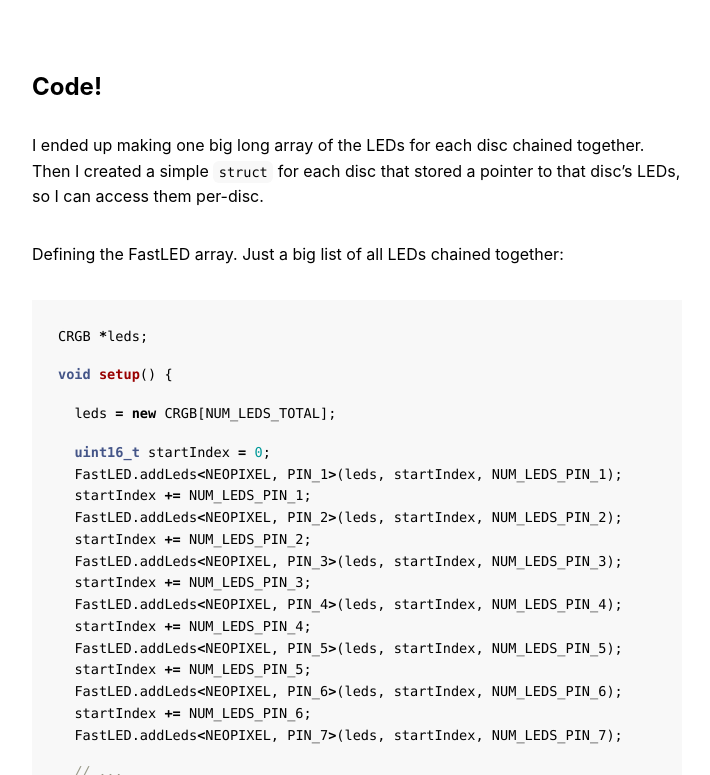
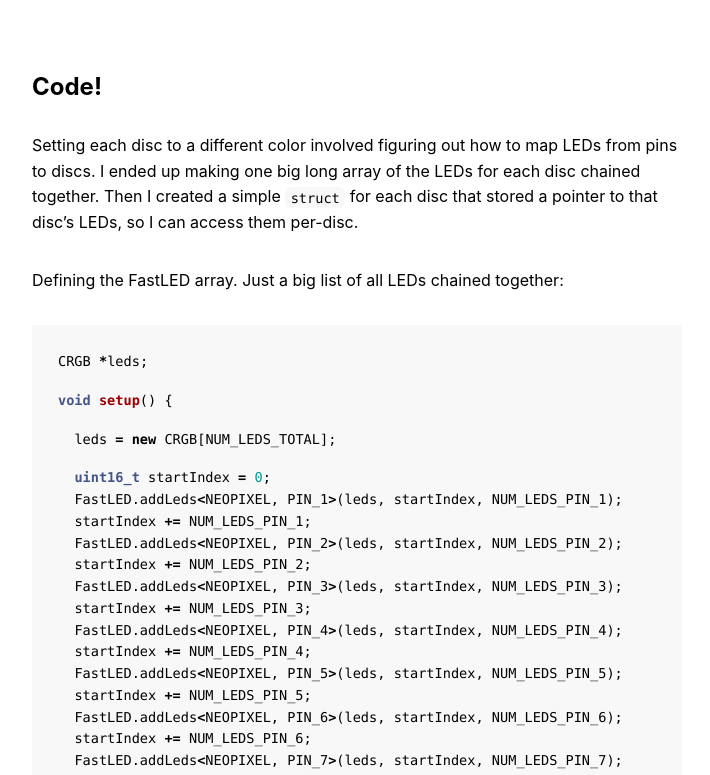
Before and after one commit to michellesh/michellesh, a Jekyll site: the page built from _posts/2022-04-04-building-a-tree-of-light-prototype.md, in a window 1280 px wide and 900 px high, scrolled down 8215 px, cut to the strip 125-900 px from the top of the window. Shown: the whole strip, without its empty margins (283-993 px from the left). Built offline with Jekyll 4.4.1, drawn with Linux system fonts in a browser that asks for light colours.

Commit message:
Post cleanup

```diff
--- a/_posts/2022-04-04-building-a-tree-of-light-prototype.md
+++ b/_posts/2022-04-04-building-a-tree-of-light-prototype.md
@@ -118,7 +118,7 @@ The soldering and glueing went smoothly for the most part! The trickiest part wa
 
 ## Code!
 
-I ended up making one big long array of the LEDs for each disc chained together. Then I created a simple `struct` for each disc that stored a pointer to that disc's LEDs, so I can access them per-disc.
+Setting each disc to a different color involved figuring out how to map LEDs from pins to discs. I ended up making one big long array of the LEDs for each disc chained together. Then I created a simple `struct` for each disc that stored a pointer to that disc's LEDs, so I can access them per-disc.
 
 Defining the FastLED array. Just a big list of all LEDs chained together:
 
```
